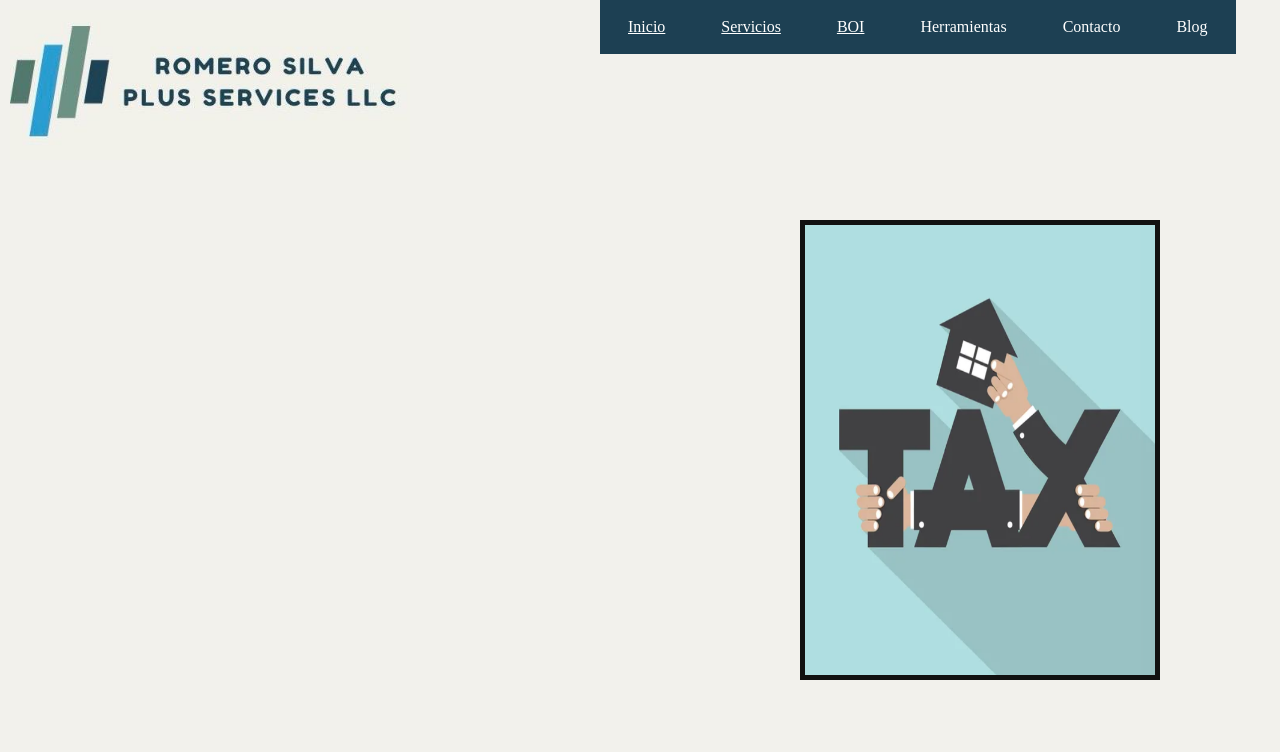
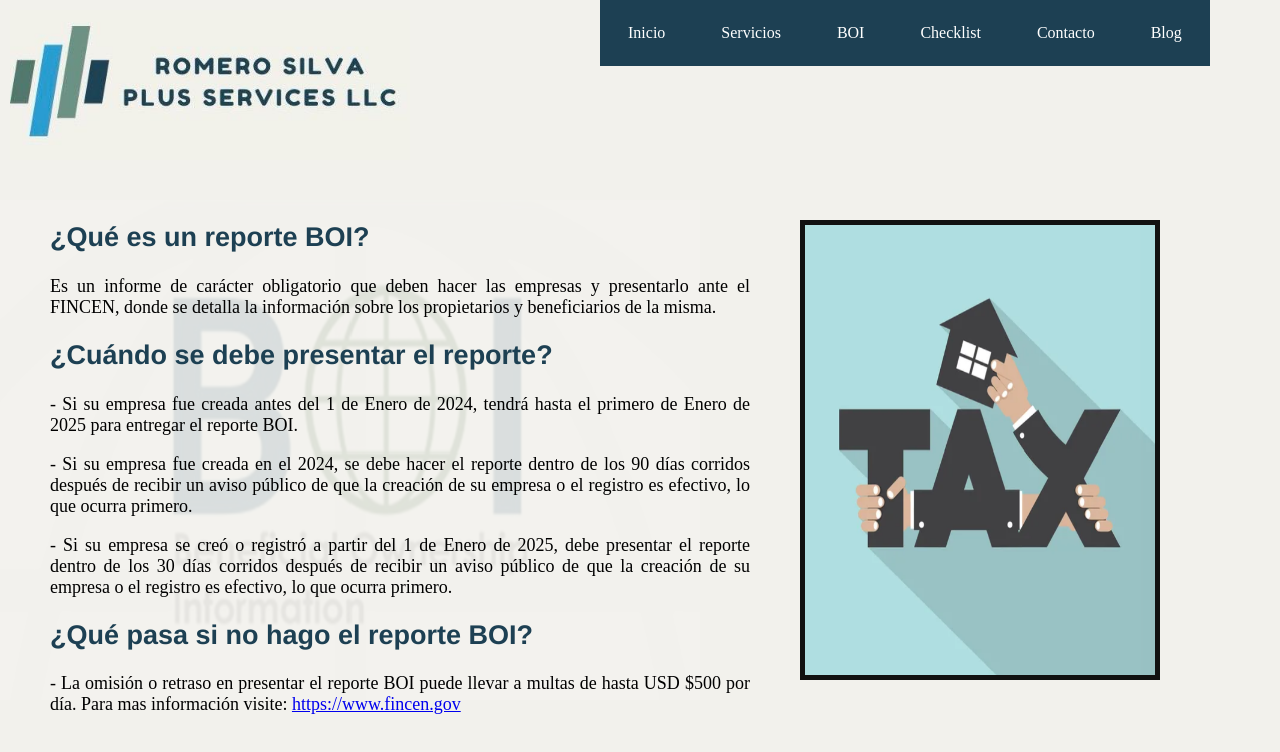
Before and after one commit to sebastelegi/RomeroSIlva-Plus-Service-LLC, a plain HTML site: page BOI.html in a window 1280 px wide. Shown: the top 752 px of the page. Drawn offline with Linux system fonts and the light colour scheme.

Commit message:
A lot of new changes

```diff
--- a/BOI.html
+++ b/BOI.html
@@ -1,23 +1,41 @@
 <!DOCTYPE html>
-<html lang = "en" style = "background-color: rgba(242,241,236,255);">
+<html lang = "Es" style = "background-color: rgba(242,241,236,255);">
     <head>
         <link rel = "stylesheet" href = "style.css">
     </head>
     <body>
         <img src="logo.jfif" alt="logo" element id = "logo">
         <img src="icono.png" alt="icono" element id = "icono">
+        <img src="BOI.png" alt="BOI" element id = "BOI_foto">
         <div>
             <nav id = "navbar">
                 <ul style="top:0; left: 600px;">
-                    <li><a href = "tax.html">Inicio</a></li>
+                    <li><a href = "index.html">Inicio</a></li>
                     <li><a href="Servicios.html">Servicios</a></li>
                     <li><a href ="BOI.html">BOI</a></li>
-                    <li><a>Herramientas</a></li>
+                    <li><a href ="Checklist.html">Checklist</a></li>
                     <li><a>Contacto</a></li>
                     <li><a>Blog</a></li>
             </nav>
         </div>
 
+        <div id = "BOI_preguntas" class = "serv">
+            <h2 >¿Qué es un reporte BOI?</h2>
+            <p style="text-align: justify;">Es un informe de carácter obligatorio que deben hacer las empresas y presentarlo ante el FINCEN,
+                donde se detalla la información sobre los propietarios y beneficiarios de la misma.
+            </p>
+            <h2>¿Cuándo se debe presentar el reporte?</h2>
+            <p style="text-align: justify;">- Si su empresa fue creada antes del 1 de Enero de 2024, tendrá hasta el primero de Enero de 2025
+                para entregar el reporte BOI. </p>
+            <p style="text-align: justify;">- Si su empresa fue creada en el 2024, se debe hacer el reporte dentro de los 90 días corridos
+                    después de recibir un aviso público de que la creación de su empresa o el registro es efectivo, lo que ocurra primero.</p>
+            <p style="text-align: justify;">- Si su empresa se creó o registró a partir del 1 de Enero de 2025, debe presentar el reporte dentro de los 30
+                días corridos después de recibir un aviso público de que la creación de su empresa o el registro es efectivo, lo que ocurra primero.  </p>
+            <h2>¿Qué pasa si no hago el reporte BOI?</h2>
+            <p style="text-align: justify;">- La omisión o retraso en presentar el reporte BOI puede llevar a multas de hasta USD $500 por día.
+                Para mas información visite: <a href = "https://www.fincen.gov" target = "_blank">https://www.fincen.gov</a></p>
+            <br>
+        </div>
 
     </body>
 
--- a/style.css
+++ b/style.css
@@ -37,7 +37,8 @@ html, body{
         display: inline-block;
         color: white;
         text-align: center;
-        padding: 18px 28px;
+        text-decoration: none;
+        padding: 24px 28px;
     }
     li a:hover {
         background-color: #111;
@@ -94,3 +95,36 @@ h2{
     left:390px;
     top: 202px;
 }
+
+#BOI_foto{
+    width : 700px;
+    height : 500px;
+    position : absolute;
+    top: 200px;
+    left: 0px;
+    margin: 0;
+    opacity: 0.1;
+
+
+}
+#BOI_preguntas{
+    width : 700px;
+    height : 500px;
+    position : absolute;
+    top: 200px;
+    left: 50px;
+    margin: 0;
+    font-size: large;
+    text-align: justify;
+}
+
+#checklist{
+    width : 500px;
+    height : 500px;
+    position : absolute;
+    top: 200px;
+    left: 100px;
+    margin: 0;
+    font-size: large;
+    text-align: justify;
+}
```
Also changed, not shown: Checklist.html (added, +53 -0 lines), Servicios.html (+2 -1 lines), index.html (+3 -2 lines), BOI.png (added), 1 other file.
